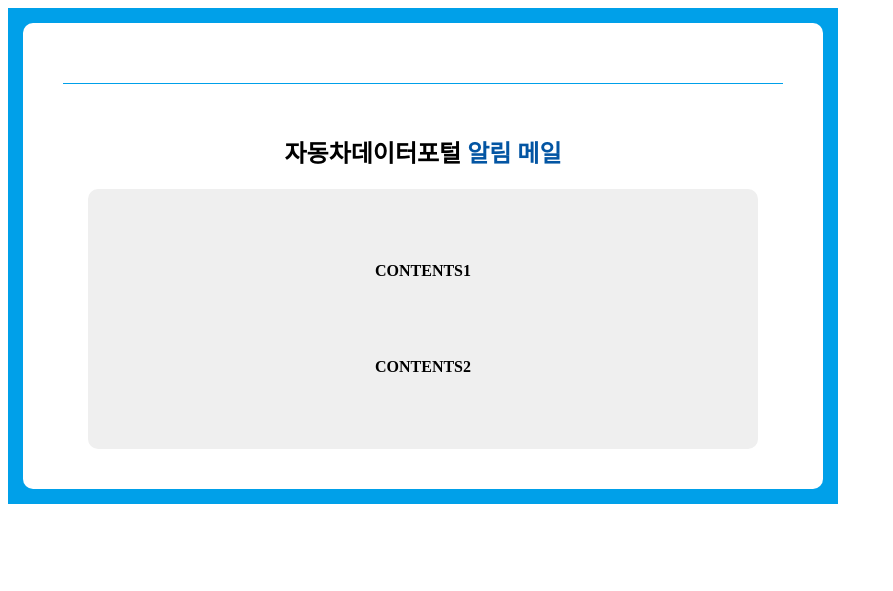
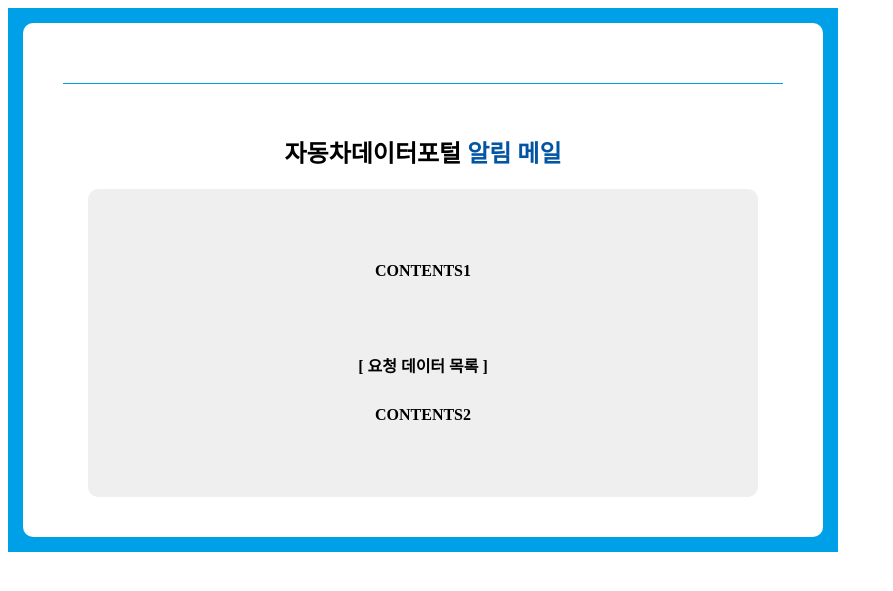
Before and after one commit to mobigen/AP_API_Router, a Python web app: template API-SERVICE/conf/sitemng/template/analysisRequestEmail.html in a window 1280 px wide. Shown: the top 591 px of the page, without its empty margins (0-893 px from the left). Run offline with Jinja, Linux system fonts and the light colour scheme; the template is opened without the code that fills it, so the values that code supplies are empty.

Commit message:
chore: tag 추가

```diff
--- a/API-SERVICE/conf/sitemng/template/analysisRequestEmail.html
+++ b/API-SERVICE/conf/sitemng/template/analysisRequestEmail.html
@@ -24,6 +24,7 @@
                         <div style="line-height: 2;padding: 50px 20px;background-color: #EFEFEF;border-radius: 10px;font-weight: bold;text-align: center;">
                             <p>CONTENTS1</p>
                             <br/>
+                            <p>[ 요청 데이터 목록 ]</p>
                             <p>CONTENTS2<p>
                         </div>
                     </td>
```
